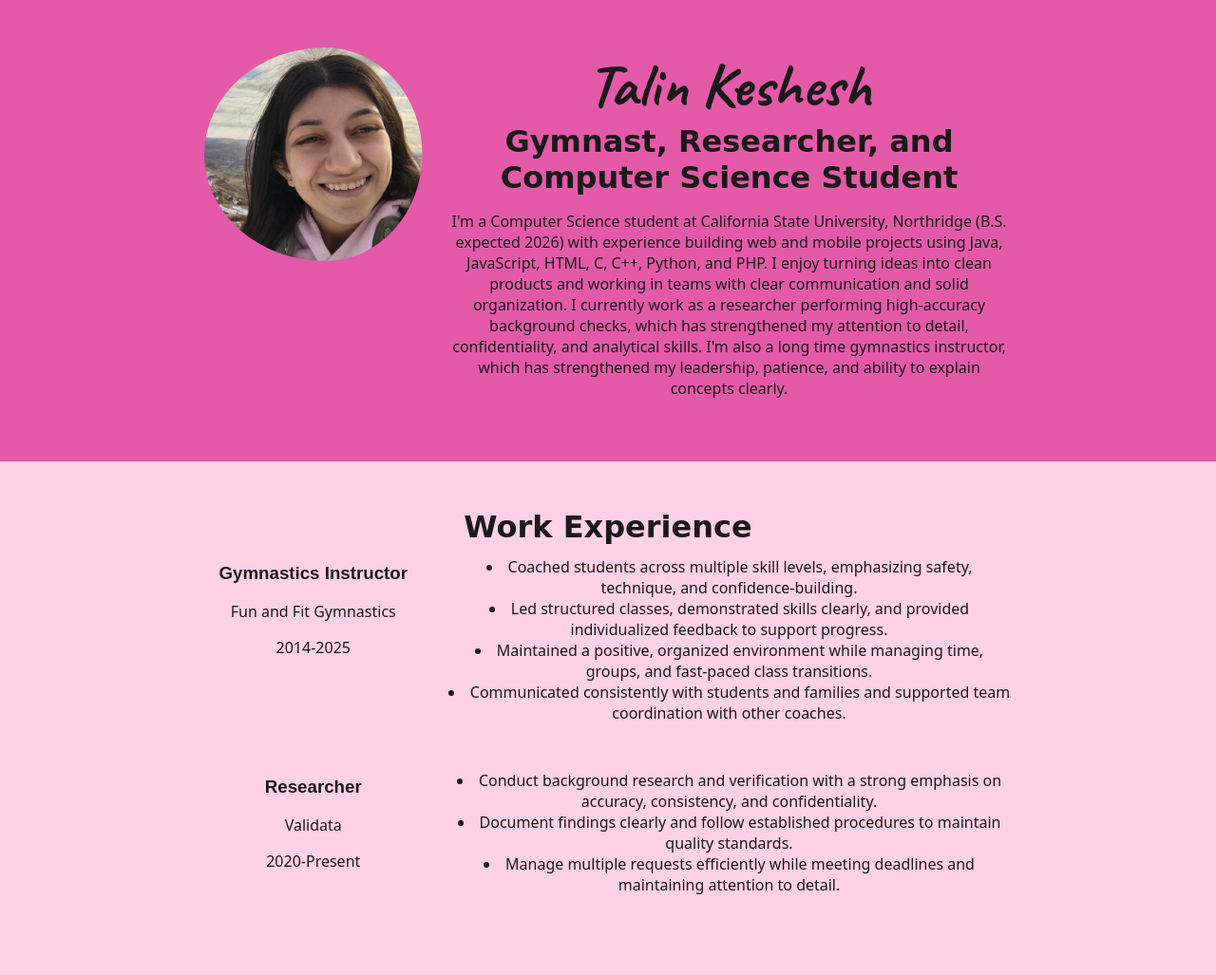
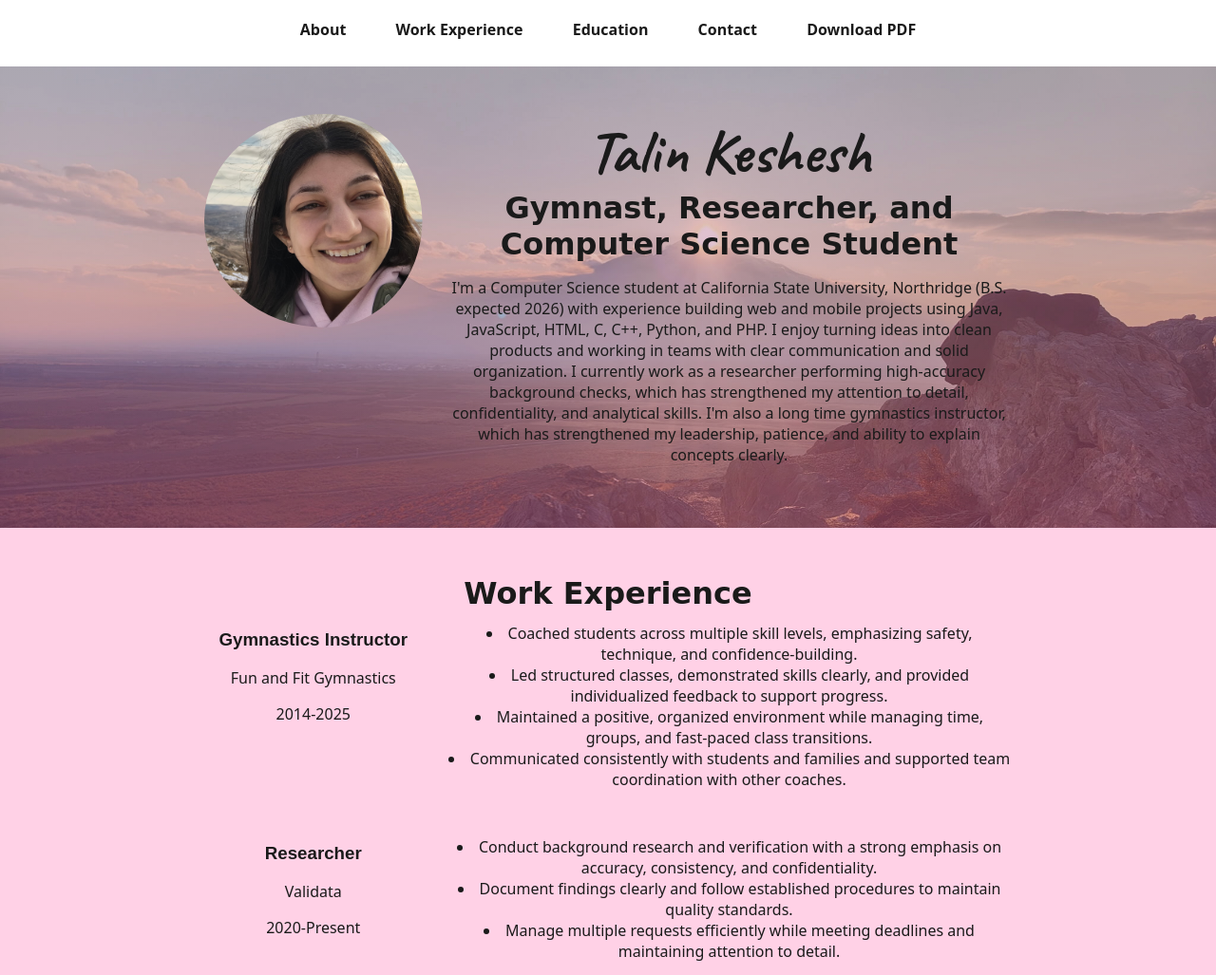
Before and after one commit to TalinKeshesh/comp484-hw8, a plain HTML site: page index.html in a window 1280 px wide. Shown: the top 1027 px of the page at 95% size. Drawn offline with Linux system fonts and the light colour scheme; a web font is replaced by a local one.

Commit message:
Complete

```diff
--- a/css/styles.css
+++ b/css/styles.css
@@ -126,6 +126,48 @@ footer a {
     overflow: hidden;
 }
 
+.site-nav {
+    position: fixed;
+    top: 0;
+    left: 0;
+    width: 100%;
+    background: #ffffff;
+    text-align: center;
+    padding: 12px 0;
+    z-index: 1000;
+
+}
+
+.site-nav a {
+    display: inline-block;
+    margin: 0 12px;
+    padding: 8px 12px;
+    text-decoration: none;
+    font-weight: bold;
+    color: #1a1a1a;
+    border-radius: 6px;
+}
+
+.site-nav a:hover {
+    background: #f2f2f2;
+}
+
+body {
+    padding-top: 70px;
+}
+
+html {
+    scroll-padding-top: 60px;
+}
+
+header {
+    background:
+        linear-gradient(rgba(129, 72, 90, 0.35), rgba(228, 90, 168, 0.35)),
+        url("../images/Ararat.jpeg");
+    background-size: cover;
+    background-position: center;
+    background-repeat: no-repeat;
+}
 /* Work Experience
 ------------------------------------*/
 main section:first-of-type {
--- a/index.html
+++ b/index.html
@@ -8,10 +8,18 @@
     <link rel="preconnect" href="https://fonts.gstatic.com" crossorigin>
     <link href="https://fonts.googleapis.com/css2?family=Caveat:wght@400..700&family=Comic+Relief:wght@400;700&family=Delius&family=Sour+Gummy:ital,wght@0,100..900;1,100..900&display=swap" rel="stylesheet">
     <title>Talin Keshesh | Resume</title>
+<script src="https://kit.fontawesome.com/eb40bd2bd3.js" crossorigin="anonymous"></script>
 </head>
 <body>
+    <nav class="site-nav">
+        <a href="#top">About</a>
+        <a href="#experience">Work Experience</a>
+        <a href="#education">Education</a>
+        <a href="#contact">Contact</a>
+        <a href="resume.pdf" download>Download PDF</a>
+    </nav>
     <!-- // Intro -->
-    <header class="resume-section section-1">
+    <header id="top" class="resume-section section-1">
         <div class="content-wrap">
             <img class="profile-img column-narrow" src="images/me.jpeg" alt="Talin Keshesh">
             <div class="column-wide">
@@ -26,7 +34,7 @@
 
     <main>
         <!-- // Work Experience -->
-        <section class="resume-section section-2">
+        <section id="experience" class="resume-section section-2">
             <div class="content-wrap">
                 <h2>Work Experience</h2>
 
@@ -71,7 +79,7 @@
 
 
         <!-- // Education -->
-        <section class="resume-section section-3">
+        <section id="education" class="resume-section section-3">
             <div class="content-wrap">
                 <h2>Education</h2>
 
@@ -100,14 +108,16 @@
     </main>
 
     <!-- // Footer & contact info -->
-    <footer class="resume-section section-4">
+    <footer id="contact" class="resume-section section-4">
         <div class="content-wrap">
             <h2>Let's Keep in Touch!</h2>
 
             <!-- Social media and contact links. Add or remove any networks. -->
             <div class="contact-info">
                 <a href="mailto:talin.keshesh@gmail.com">talin.keshesh@gmail.com</a>
+                <i class="fa-solid fa-heart"></i>
                 <a href="https://github.com/TalinKeshesh" target="_blank">Github</a>
+                <i class="fa-solid fa-heart"></i>
                 <a href="https://www.linkedin.com/in/talin-keshesh-00b654395/" target="_blank">LinkedIn</a>
             </div>
 
```
Also changed, not shown: images/Ararat.jpeg (added).
